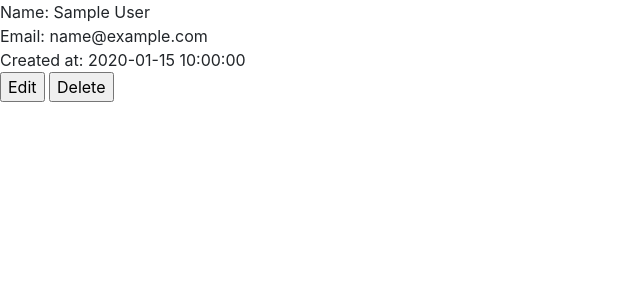
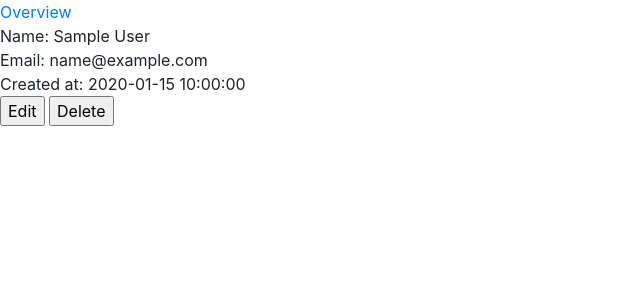
Before and after one commit to xandervdh/php-mysql-introduction, a PHP site: template view/profile.php in a window 1280 px wide. Shown: the top 300 px of the page, without its empty margins (0-640 px from the left). Run offline with PHP 8.4, Linux system fonts and the light colour scheme; the template is opened without the code that fills it: most values are stand-ins (such as "Sample title", 1, 10 or a date in 2020); style sheets or scripts are compiled from the project's sources.

Commit message:
added link to overview

```diff
--- a/view/profile.php
+++ b/view/profile.php
@@ -1,5 +1,6 @@
 <?php require 'includes/header.php'; ?>
-
+<div>
+    <a href="http://mysqlintroduction.local/?page=overview">Overview</a><br>
 <?php
 echo 'Name: ' . $student['first_name'] . ' ' . $student['last_name'] . '<br>Email: ' . $student['email'] . '<br>Created at: ' . $student['created_at'];
 
@@ -9,4 +10,5 @@ echo 'Name: ' . $student['first_name'] . ' ' . $student['last_name'] . '<br>Emai
         <input type="submit" name="action" value="Edit">
         <input type="submit" name="action" value="Delete">
     </form>
+</div>
 <?php require 'includes/footer.php'; ?>
```
